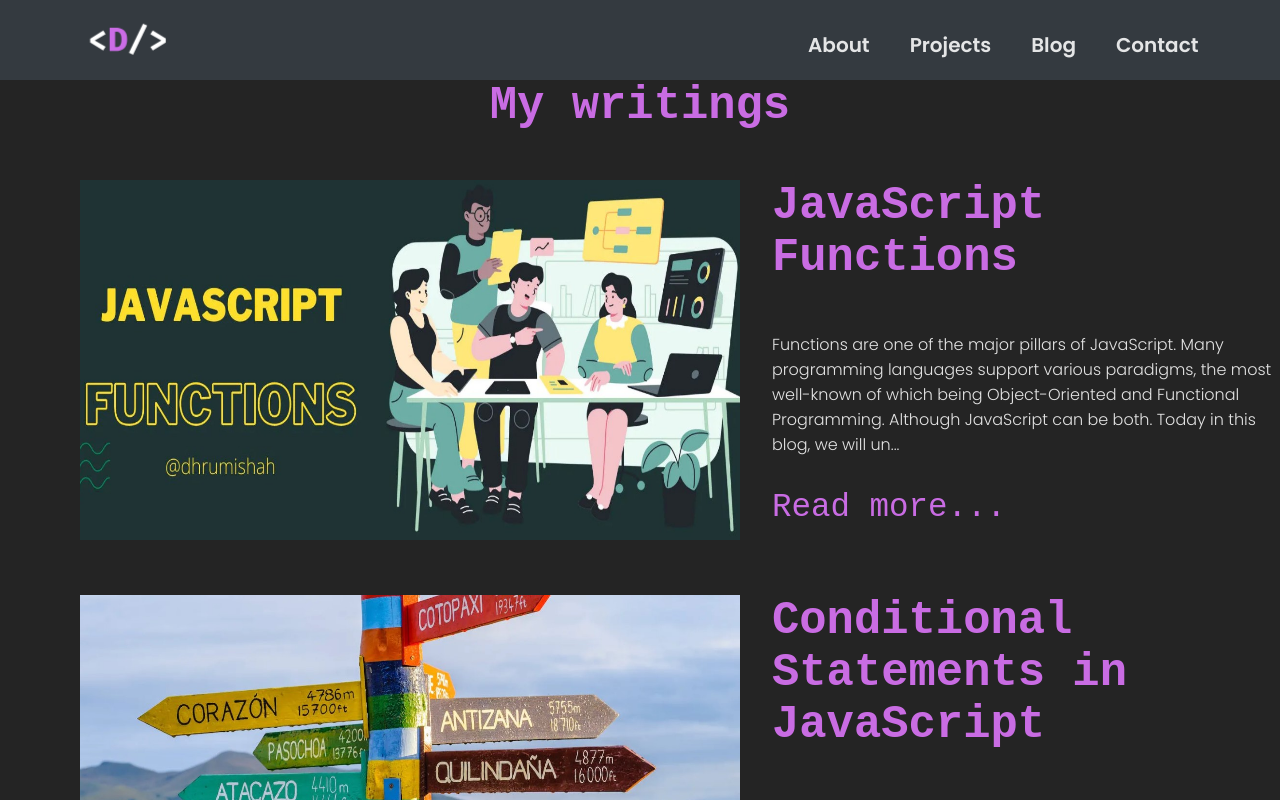
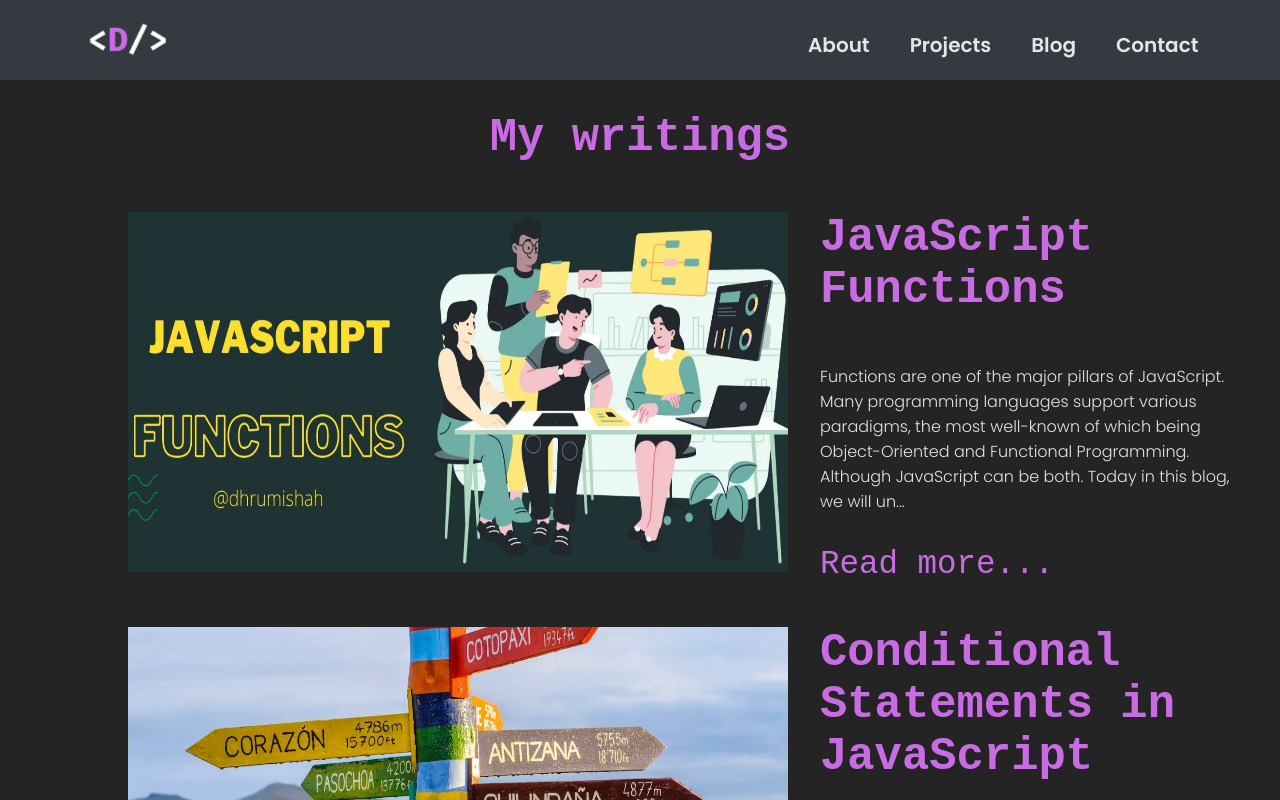
Before and after one commit to dhrumishah/My-portfolio, a React (Vite) app: page /Blog in a window 1280 px wide. Shown: the top 800 px of the page. Built offline with nearby package versions, Linux system fonts and the light colour scheme; a web font is replaced by a local one.

Commit message:
fix: added margin to blog section

```diff
--- a/src/App.css
+++ b/src/App.css
@@ -275,9 +275,12 @@ li:hover {
   cursor: pointer;
 }
 /* Blogs page */
+.blog--section{
+  margin-top: 2em;
+}
 .blog-container {
   display: flex;
-  margin-bottom: 3rem;
+  margin: 3rem;
 }
 .blog--image {
   margin-left: 5rem;
--- a/src/Blog.jsx
+++ b/src/Blog.jsx
@@ -25,7 +25,7 @@ export default function Blog() {
   return (
     <>
       <Nav />
-      <div>
+      <div className="blog--section">
         <h1 className="blog--title">My writings</h1>
         <div className="blog-container">
           <div className="blog--image">
```
